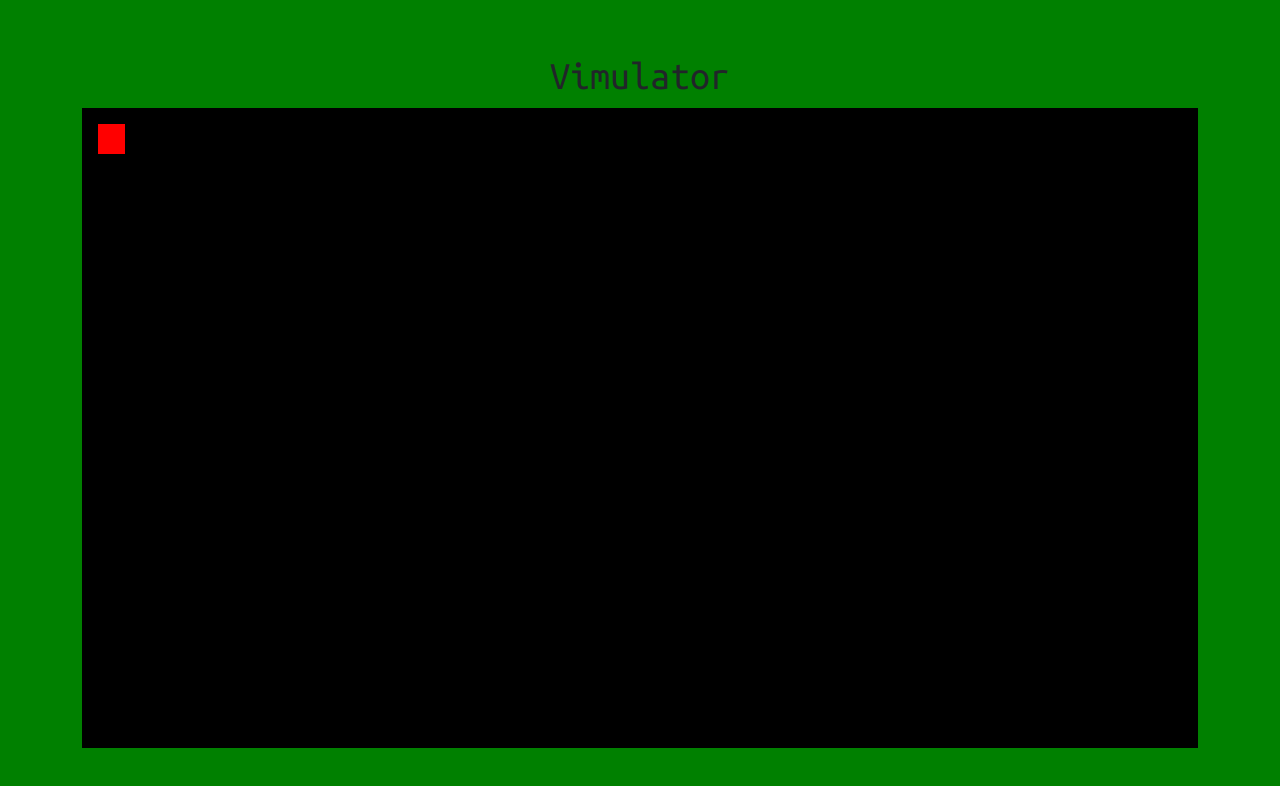
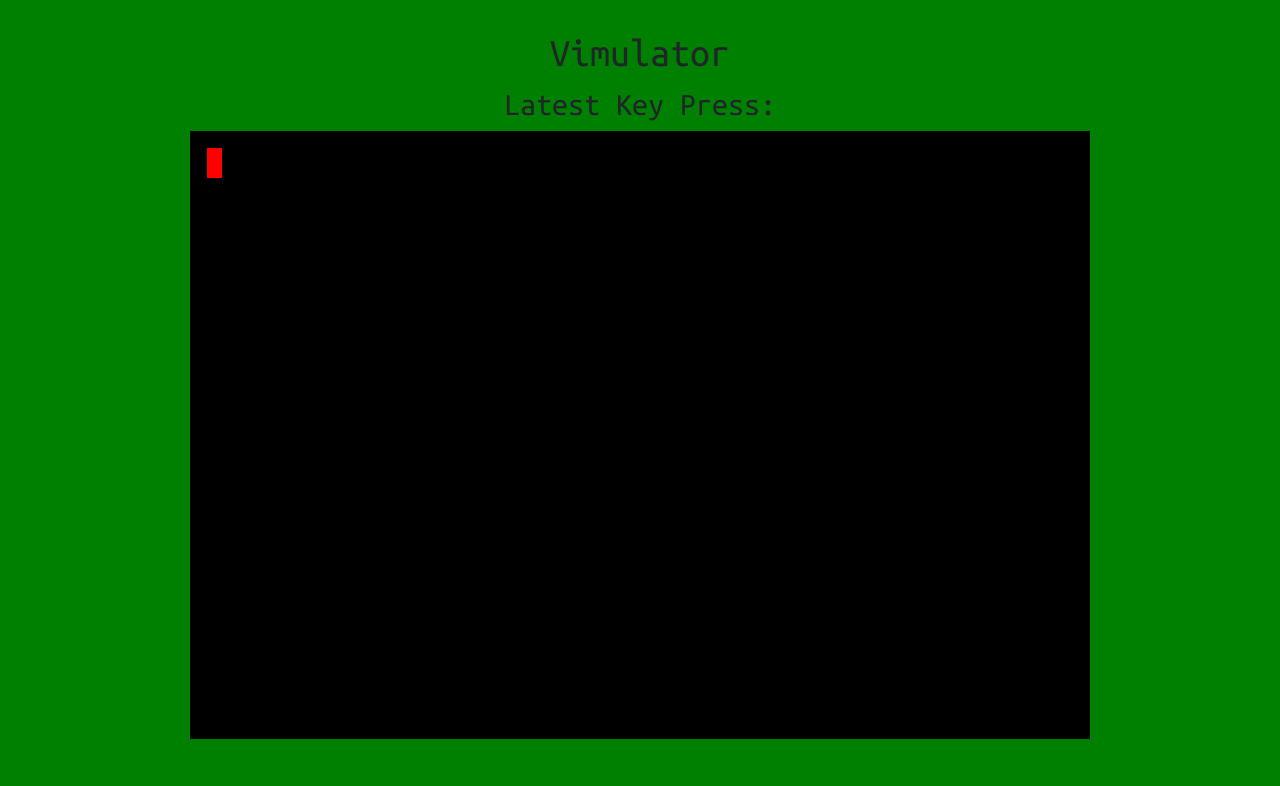
Before and after one commit to CaedusSolo/vimulator, a React (Vite) app: page / in a window 1280 px wide. Shown: the top 786 px of the page. Built offline with nearby package versions, Linux system fonts and the light colour scheme.

Commit message:
Added basic keybindings, added cursor movement

```diff
--- a/src/App.css
+++ b/src/App.css
@@ -23,13 +23,23 @@
 .game-board {
     background-color: black;
     width: 100%;
-    height: 100%;
+    height: 95%;
+    max-width: 900px;
+    margin: auto;
     padding: 1em;
     text-align: center;
+    display: grid;
+    grid-template-columns: repeat(10, 50px); /* Adjust grid size as needed */
+    grid-template-rows: repeat(10, 50px);
+    border: 1px solid black;
 }
 
 .cursor {
-    width: 2.5%;
-    height: 5%;
+    width: 15px;
+    height: 30px;
     background-color: red;
 }
+
+@media screen and (min-width: 800px) {
+
+}
--- a/src/App.jsx
+++ b/src/App.jsx
@@ -3,21 +3,101 @@ import './App.css'
 
 function App() {
   const [cursorVisible, setCursorVisible] = useState(true);
+  const [latestCommand, setLatestCommand] = useState("")
+  const [cursorRow, setCursorRow] = useState(0)
+  const [cursorColumn, setCursorColumn] = useState(0)
+  const keybindings = {
+    "h" : "Left",
+    "j" : "Down",
+    "k" : "Up",
+    "l" : "Right"
+  }
+
+  function handleKeyDown(e) {
+    const key = e.key
+    setLatestCommand(key)
+
+    if (key == "h") {
+      moveCursorLeft()
+    }
+
+    else if (key == "j") {
+      moveCursorDown()
+    }
+
+    else if (key == "k") {
+      moveCursorUp()
+    }
+
+    else if (key == "l") {
+      moveCursorRight()
+    }
+
+  }
 
   useEffect(() => {
     const interval = setInterval(() => {
       setCursorVisible(prevState => !prevState)
-    },650)
+    },550)
     return () => clearInterval(interval);
   }, [])
 
 
+  useEffect(() => {
+    document.addEventListener("keydown", handleKeyDown)
+    return () => {
+      document.removeEventListener("keydown", handleKeyDown)
+    }
+  })
+
+  //  Keybindings functions
+  function moveCursorUp() {
+    setCursorRow(prevRow => Math.max(0, prevRow - 1))
+    const cursor = document.querySelector('.cursor');
+    cursor.style.backgroundColor = 'lightcoral'; // Change color
+    setTimeout(() => {
+      cursor.style.backgroundColor = 'red'; // Revert color
+    }, 300);
+  }
+
+  function moveCursorDown() {
+    setCursorRow(prevRow => prevRow + 1)
+    const cursor = document.querySelector('.cursor');
+    cursor.style.backgroundColor = 'lightcoral'; // Change color
+    setTimeout(() => {
+      cursor.style.backgroundColor = 'red'; // Revert color
+    }, 300);
+  }
+
+  function moveCursorLeft() {
+    setCursorColumn(prevColumn => Math.max(0, prevColumn - 1))
+    const cursor = document.querySelector('.cursor');
+    cursor.style.backgroundColor = 'lightcoral'; // Change color
+    setTimeout(() => {
+      cursor.style.backgroundColor = 'red'; // Revert color
+    }, 300);
+  }
+
+  function moveCursorRight() {
+    setCursorColumn(prevColumn => prevColumn + 1)
+    const cursor = document.querySelector('.cursor');
+    cursor.style.backgroundColor = 'lightcoral'; // Change color
+    setTimeout(() => {
+      cursor.style.backgroundColor = 'red'; // Revert color
+    }, 300);
+  }
+
   return (
     <>
       <h1 className="text-center">Vimulator</h1>
+      <h2 className="text-center">Latest Key Press: {latestCommand}</h2>
       <div className="container">
         <div className="game-board">
-          <div className="cursor" style={{display: cursorVisible ? "block" : "none"}}>
+          <div className="cursor" style={{
+            display: cursorVisible ? "block" : "none",
+            gridRowStart: cursorRow + 1,
+            gridColumnStart: cursorColumn + 1
+            }}>
             &nbsp;
           </div>
         </div>
```
